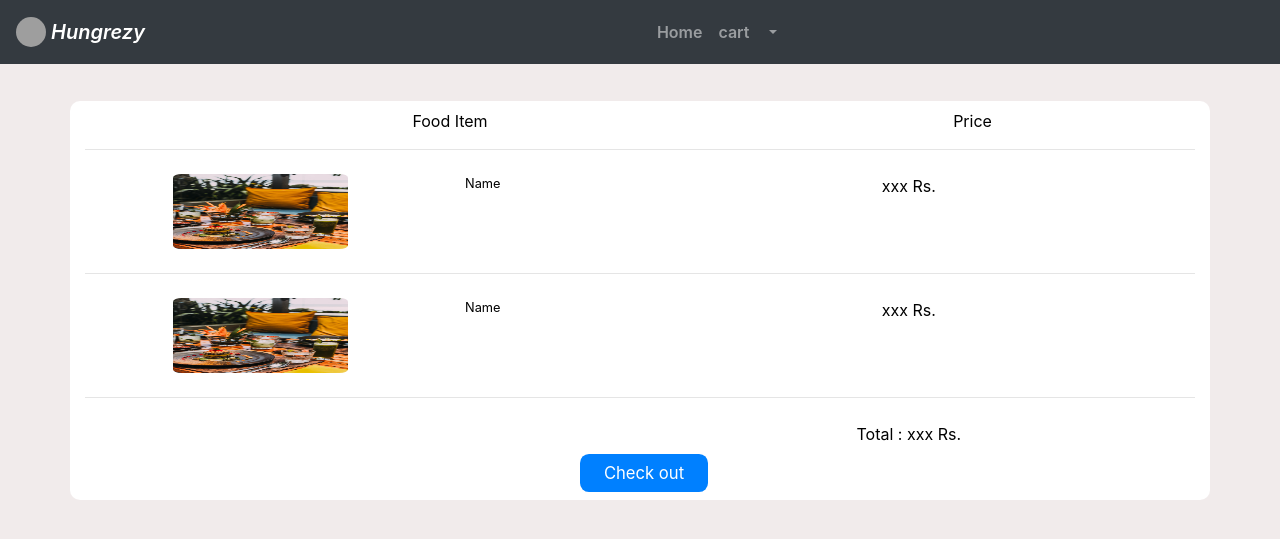
After one commit to sanir456/Hackathon-1, a Flask app: page /cart in a window 1280 px wide. The commit adds this page. Shown: the top 539 px of the page. Run offline with Flask 2, Linux system fonts and the light colour scheme; some libraries are stand-ins or nearby versions; grey boxes are pictures that could not be loaded.

Commit message:
cart page

```diff
--- a/app.py
+++ b/app.py
@@ -46,7 +46,7 @@ def loginuser():
 
     return redirect(url_for('failedauth'))
 
-@app.route('/login',methods = ['POST'])
+@app.route('/login',methods = ['POST','GET'])
 def login():
     # if 'user' in session:
     #     return render_template('home-sani.html',redic=session['userData'])
@@ -80,5 +80,9 @@ def register():
 def menu():
     return render_template('menu.html')
 
+@app.route('/cart')
+def cart():
+    return render_template('cart.html')
+
 # if __name__ == '__main__':
 app.run(debug=True)
--- a/static/css/style.css
+++ b/static/css/style.css
@@ -26,7 +26,7 @@ html{
     height: 3rem;
     display: flex;
     justify-content:  space-between;
-    align-items: center;
+    align-items: left;
     font-weight: 600;
 }
 
@@ -47,6 +47,7 @@ html{
         padding: 2rem;
         background-color: white;
         transition: .75s;
+        float: right;
     }
 
     .home-img{
--- a/static/script/scripts.js
+++ b/static/script/scripts.js
@@ -83,3 +83,42 @@ var TxtRotate = function(el, toRotate, period) {
     navMenu.classList.remove('show')
     flag = false
 }
+
+
+
+$(document).ready(function(){
+  // This button will increment the value
+  $('[data-quantity="plus"]').click(function(e){
+      // Stop acting like a button
+      e.preventDefault();
+      // Get the field name
+      fieldName = $(this).attr('data-field');
+      // Get its current value
+      var currentVal = parseInt($('input[name='+fieldName+']').val());
+      // If is not undefined
+      if (!isNaN(currentVal)) {
+          // Increment
+          $('input[name='+fieldName+']').val(currentVal + 1);
+      } else {
+          // Otherwise put a 0 there
+          $('input[name='+fieldName+']').val(0);
+      }
+  });
+  // This button will decrement the value till 0
+  $('[data-quantity="minus"]').click(function(e) {
+      // Stop acting like a button
+      e.preventDefault();
+      // Get the field name
+      fieldName = $(this).attr('data-field');
+      // Get its current value
+      var currentVal = parseInt($('input[name='+fieldName+']').val());
+      // If it isn't undefined or its greater than 0
+      if (!isNaN(currentVal) && currentVal > 0) {
+          // Decrement one
+          $('input[name='+fieldName+']').val(currentVal - 1);
+      } else {
+          // Otherwise put a 0 there
+          $('input[name='+fieldName+']').val(0);
+      }
+  });
+});
--- /dev/null
+++ b/templates/cart.html
@@ -0,0 +1,85 @@
+{% extends "frame.html" %}
+{% block title %}INDEX{% endblock %}
+{% block navbar %}
+
+<div class="container-fluid col-2" style="float:right;" >
+
+   <ul class="navbar-nav ml-auto mr-3" >
+        <li class="nav-item">
+            <a class="nav-link" href="{{url_for('login')}}">Home</a>
+        </li>
+
+        <li class="nav-item">
+            <a class="nav-link" href="{{url_for('cart')}}">cart</a>
+        </li>
+        <li class="nav-item dropdown">
+            <a class="nav-link dropdown-toggle" routerLink="#" id="navbardrop" data-toggle="dropdown">
+            </a>
+            <div class="dropdown-menu mt-3"  >
+                <a class="dropdown-item" href="{{url_for('login')}}" >My Profile</a>
+                <a class="dropdown-item" href="{{url_for('login')}}" >Log Out</a>
+            </div>
+
+        </li>
+    </ul>
+  </div>
+{% endblock %}
+
+{% block content %}
+<div class="container" style="color: black;background-color: white;margin-top: 100px;border-radius: 10px;">
+    <div class="page text-center">
+        <div class="row pt-2">
+            <div class="col-8 text-center">Food Item</div>
+            <div class="col-3 text-center">Price</div>
+        </div>
+        <hr>
+        <div class="row pt-2 pb-2">
+            <div class="col-4">
+                <!-- <p class="text-danger" style="text-align: left;"> non-veg</p> -->
+                <img class="card-img" style="height: 75px; width: 50%;border-radius: 5%; " src="static/image/r1.jpg" onerror="this.src='../static/img/alt.png';" >
+            </div>
+            <div class="col-4">
+                <span><p class="card-title " style="text-align: left;font-size: 1vw;">Name</p>  </span>
+            </div>
+            <div class="col-3">
+                <p style="text-align: center;width: 50%; margin: 0;">xxx Rs.</p>
+            </div>
+        </div>
+
+        <hr>
+        <div class="row pt-2 pb-2">
+            <div class="col-4">
+                <!-- <p class="text-danger" style="text-align: left;"> non-veg</p> -->
+                <img class="card-img" style="height: 75px; width: 50%;border-radius: 5%; " src="static/image/r1.jpg" onerror="this.src='../static/img/alt.png';" >
+            </div>
+            <div class="col-4">
+                <span><p class="card-title " style="text-align: left;font-size: 1vw;">Name</p>  </span>
+            </div>
+            <div class="col-3">
+                <p style="text-align: center;width: 50%; margin: 0;">xxx Rs.</p>
+            </div>
+        </div>
+
+        <hr>
+        <div class="row pt-2 pb-2">
+            <div class="col-4">
+                <!-- <p class="text-danger" style="text-align: left;"> non-veg</p> -->
+                <!-- <img class="card-img" style="height: 75px; width: 50%;border-radius: 5%; " src="static/image/r1.jpg" onerror="this.src='../static/img/alt.png';" > -->
+            </div>
+            <div class="col-4">
+                <!-- <span><p class="card-title " style="text-align: left;font-size: 1vw;">Name</p>  </span> -->
+            </div>
+            <div class="col-3">
+                <p style="text-align: center;width: 50%; margin: 0;">Total : xxx Rs.</p>
+            </div>
+        </div>
+
+        <div class="pb-2">
+            <button  class="btn btn-md text-center ml-2 my-auto" style="border-radius: 0.7vw; background-color: #0080ff; color: white;width: 10vw;height: 3vw; font-size: 1.3vmax;" onclick="login()">
+                Check out
+              </button>
+        </div>
+    </div>
+</div>
+
+{% endblock %}
--- a/templates/frame.html
+++ b/templates/frame.html
@@ -14,16 +14,17 @@
     <link rel="stylesheet" href="https://maxcdn.bootstrapcdn.com/bootstrap/4.0.0/css/bootstrap.min.css" integrity="sha384-Gn5384xqQ1aoWXA+058RXPxPg6fy4IWvTNh0E263XmFcJlSAwiGgFAW/dAiS6JXm" crossorigin="anonymous">
     <link rel="stylesheet" href="https://use.fontawesome.com/releases/v5.7.0/css/all.css" integrity="sha384-lZN37f5QGtY3VHgisS14W3ExzMWZxybE1SJSEsQp9S+oqd12jhcu+A56Ebc1zFSJ" crossorigin="anonymous">
     <script src="../static/script/scripts.js"></script>
-    <script src="https://code.jquery.com/jquery-3.2.1.slim.min.js" integrity="sha384-KJ3o2DKtIkvYIK3UENzmM7KCkRr/rE9/Qpg6aAZGJwFDMVNA/GpGFF93hXpG5KkN" crossorigin="anonymous"></script>
+    <script src="https://cdnjs.cloudflare.com/ajax/libs/jquery/3.4.1/jquery.slim.min.js"></script>
+    <!-- <script src="https://code.jquery.com/jquery-3.2.1.slim.min.js" integrity="sha384-KJ3o2DKtIkvYIK3UENzmM7KCkRr/rE9/Qpg6aAZGJwFDMVNA/GpGFF93hXpG5KkN" crossorigin="anonymous"></script> -->
     <script src="https://cdnjs.cloudflare.com/ajax/libs/popper.js/1.12.9/umd/popper.min.js" integrity="sha384-ApNbgh9B+Y1QKtv3Rn7W3mgPxhU9K/ScQsAP7hUibX39j7fakFPskvXusvfa0b4Q" crossorigin="anonymous"></script>
     <script src="https://maxcdn.bootstrapcdn.com/bootstrap/4.0.0/js/bootstrap.min.js" integrity="sha384-JZR6Spejh4U02d8jOt6vLEHfe/JQGiRRSQQxSfFWpi1MquVdAyjUar5+76PVCmYl" crossorigin="anonymous"></script>
-    <script src="https://ajax.googleapis.com/ajax/libs/jquery/3.4.1/jquery.min.js"></script>
+    <!-- <script src="https://ajax.googleapis.com/ajax/libs/jquery/3.4.1/jquery.min.js"></script> -->
     <script type="text/javascript" src="https://www.gstatic.com/charts/loader.js"></script>
-    <script src="https://cdnjs.cloudflare.com/ajax/libs/jquery/3.4.1/jquery.slim.min.js"></script>
+    <!-- <script src="https://cdnjs.cloudflare.com/ajax/libs/jquery/3.4.1/jquery.slim.min.js"></script> -->
     <script src="https://stackpath.bootstrapcdn.com/bootstrap/4.3.1/js/bootstrap.bundle.min.js"></script>
-    <script src="https://ajax.googleapis.com/ajax/libs/jquery/3.4.1/jquery.min.js"></script>
+    <!-- <script src="https://ajax.googleapis.com/ajax/libs/jquery/3.4.1/jquery.min.js"></script> -->
     <script src="https://maxcdn.bootstrapcdn.com/bootstrap/3.4.0/js/bootstrap.min.js"></script>
-    <script src="https://ajax.googleapis.com/ajax/libs/jquery/3.4.1/jquery.min.js"></script>
+    <!-- <script src="https://ajax.googleapis.com/ajax/libs/jquery/3.4.1/jquery.min.js"></script> -->
     <script src="https://cdnjs.cloudflare.com/ajax/libs/popper.js/1.16.0/umd/popper.min.js"></script>
     <script src="https://maxcdn.bootstrapcdn.com/bootstrap/4.4.1/js/bootstrap.min.js"></script>
 
@@ -43,11 +44,7 @@
             </a>
           {% block navbar %}{%endblock%}
         </nav>
-        <div class="progress fixed-top mtop" style="height: 4px;background: #fff;">
-          <div class="progress-bar " role="progressbar" id="psbar" aria-valuenow="0" aria-valuemax="100" style="width: 0% ;height: 4px;background: #4caf50;">
-          </div>
         </div>
-      </div>
       </div>
     </header>
 
```
Also changed, not shown: templates/home.html (+4 -12 lines), templates/menu.html (+35 -13 lines).
